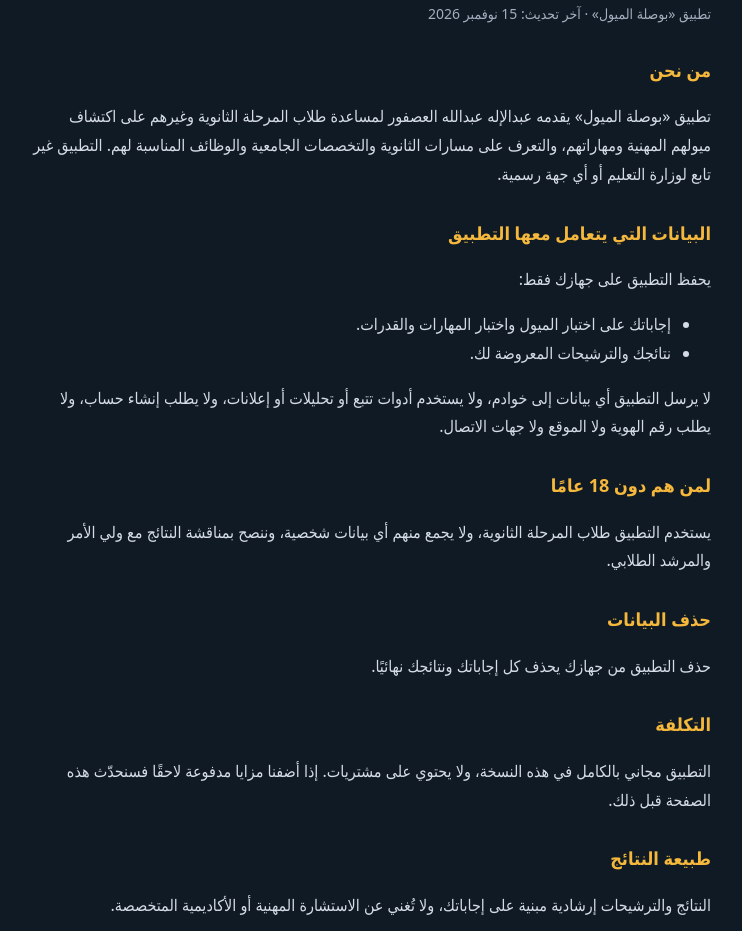
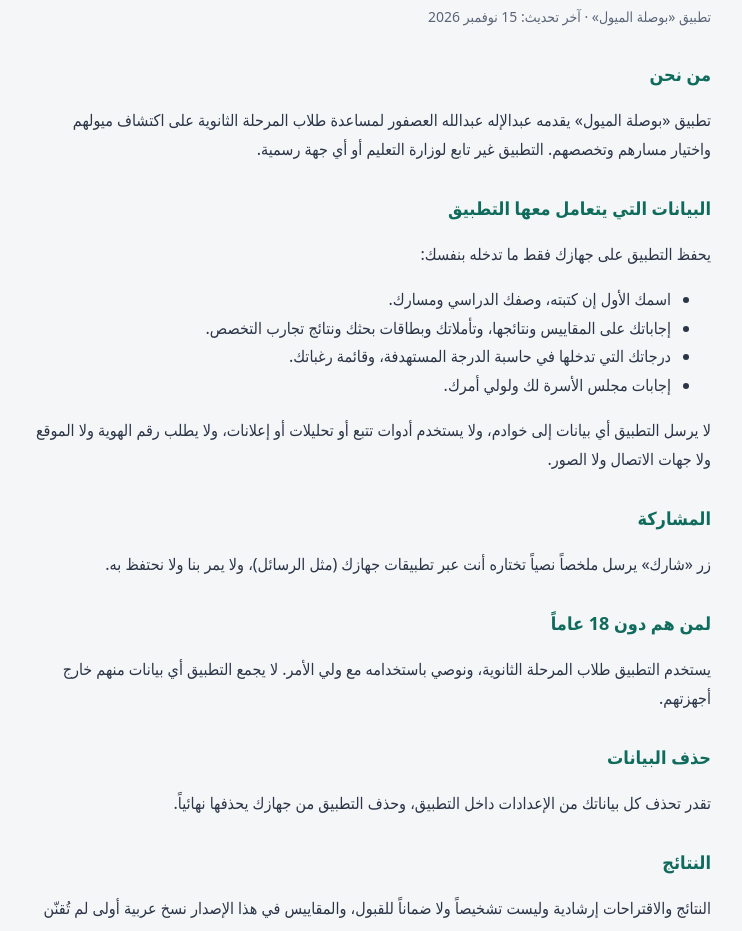
Before and after one commit to 1420abdulelah-beep/almutasadder-support, a plain HTML site: page bawsala/privacy.html in a window 1280 px wide. Shown: the part 92-1023 px from the top of the page, without its empty margins (269-1011 px from the left). Drawn offline with Linux system fonts and the light colour scheme.

Commit message:
تحديث صفحتي الدعم والخصوصية لبوصلة الميول لتطابق الإصدار 1.0
Co-Authored-By: Claude Opus 5.5 <noreply@anthropic.com>
Claude-Session: https://claude.ai/code/session_01N6x13R5z3v5q8BoUCEL7p6

```diff
--- a/bawsala/privacy.html
+++ b/bawsala/privacy.html
@@ -5,13 +5,14 @@
 <meta name="viewport" content="width=device-width, initial-scale=1">
 <title>سياسة الخصوصية · بوصلة الميول</title>
 <style>
-  body { margin: 0; background: #0F1A24; color: #F2F4FA; font-family: system-ui, -apple-system, "Segoe UI", Tahoma, sans-serif; line-height: 1.8; }
+  body { margin: 0; background: #F5F6F8; color: #172033; font-family: system-ui, -apple-system, "Segoe UI", Tahoma, sans-serif; line-height: 1.8; }
   main { max-width: 680px; margin: 0 auto; padding: 32px 20px 64px; }
-  h1 { font-size: 26px; margin: 0 0 4px; }
-  h2 { font-size: 18px; margin: 28px 0 6px; color: #F5B83C; }
-  p, li { color: #D5DCE6; }
-  a { color: #F5B83C; }
-  .muted { color: #A3AEBF; font-size: 14px; }
+  h1 { font-size: 28px; margin: 0; color: #0F6B5C; }
+  h2 { font-size: 18px; margin: 28px 0 6px; color: #0F6B5C; }
+  p, li { color: #2B3547; }
+  a { color: #0F6B5C; }
+  .muted { color: #5B6577; font-size: 14px; }
+  img.icon { width: 72px; height: 72px; border-radius: 16px; }
 </style>
 </head>
 <body>
@@ -20,27 +21,29 @@
   <p class="muted">تطبيق «بوصلة الميول» · آخر تحديث: 15 نوفمبر 2026</p>
 
   <h2>من نحن</h2>
-  <p>تطبيق «بوصلة الميول» يقدمه عبدالإله عبدالله العصفور لمساعدة طلاب المرحلة الثانوية وغيرهم على اكتشاف ميولهم المهنية ومهاراتهم، والتعرف على مسارات الثانوية والتخصصات الجامعية والوظائف المناسبة لهم. التطبيق غير تابع لوزارة التعليم أو أي جهة رسمية.</p>
+  <p>تطبيق «بوصلة الميول» يقدمه عبدالإله عبدالله العصفور لمساعدة طلاب المرحلة الثانوية على اكتشاف ميولهم واختيار مسارهم وتخصصهم. التطبيق غير تابع لوزارة التعليم أو أي جهة رسمية.</p>
 
   <h2>البيانات التي يتعامل معها التطبيق</h2>
-  <p>يحفظ التطبيق على جهازك فقط:</p>
+  <p>يحفظ التطبيق على جهازك فقط ما تدخله بنفسك:</p>
   <ul>
-    <li>إجاباتك على اختبار الميول واختبار المهارات والقدرات.</li>
-    <li>نتائجك والترشيحات المعروضة لك.</li>
+    <li>اسمك الأول إن كتبته، وصفك الدراسي ومسارك.</li>
+    <li>إجاباتك على المقاييس ونتائجها، وتأملاتك وبطاقات بحثك ونتائج تجارب التخصص.</li>
+    <li>درجاتك التي تدخلها في حاسبة الدرجة المستهدفة، وقائمة رغباتك.</li>
+    <li>إجابات مجلس الأسرة لك ولولي أمرك.</li>
   </ul>
-  <p>لا يرسل التطبيق أي بيانات إلى خوادم، ولا يستخدم أدوات تتبع أو تحليلات أو إعلانات، ولا يطلب إنشاء حساب، ولا يطلب رقم الهوية ولا الموقع ولا جهات الاتصال.</p>
+  <p>لا يرسل التطبيق أي بيانات إلى خوادم، ولا يستخدم أدوات تتبع أو تحليلات أو إعلانات، ولا يطلب رقم الهوية ولا الموقع ولا جهات الاتصال ولا الصور.</p>
 
-  <h2>لمن هم دون 18 عامًا</h2>
-  <p>يستخدم التطبيق طلاب المرحلة الثانوية، ولا يجمع منهم أي بيانات شخصية، وننصح بمناقشة النتائج مع ولي الأمر والمرشد الطلابي.</p>
+  <h2>المشاركة</h2>
+  <p>زر «شارك» يرسل ملخصاً نصياً تختاره أنت عبر تطبيقات جهازك (مثل الرسائل)، ولا يمر بنا ولا نحتفظ به.</p>
+
+  <h2>لمن هم دون 18 عاماً</h2>
+  <p>يستخدم التطبيق طلاب المرحلة الثانوية، ونوصي باستخدامه مع ولي الأمر. لا يجمع التطبيق أي بيانات منهم خارج أجهزتهم.</p>
 
   <h2>حذف البيانات</h2>
-  <p>حذف التطبيق من جهازك يحذف كل إجاباتك ونتائجك نهائيًا.</p>
+  <p>تقدر تحذف كل بياناتك من الإعدادات داخل التطبيق، وحذف التطبيق من جهازك يحذفها نهائياً.</p>
 
-  <h2>التكلفة</h2>
-  <p>التطبيق مجاني بالكامل في هذه النسخة، ولا يحتوي على مشتريات. إذا أضفنا مزايا مدفوعة لاحقًا فسنحدّث هذه الصفحة قبل ذلك.</p>
-
-  <h2>طبيعة النتائج</h2>
-  <p>النتائج والترشيحات إرشادية مبنية على إجاباتك، ولا تُغني عن الاستشارة المهنية أو الأكاديمية المتخصصة.</p>
+  <h2>النتائج</h2>
+  <p>النتائج والاقتراحات إرشادية وليست تشخيصاً ولا ضماناً للقبول، والمقاييس في هذا الإصدار نسخ عربية أولى لم تُقنّن بعد.</p>
 
   <h2>التواصل</h2>
   <p>لأي سؤال عن الخصوصية: <a href="mailto:1420abdulelah@gmail.com">1420abdulelah@gmail.com</a></p>
```
Also changed, not shown: bawsala/index.html (+16 -13 lines), bawsala/icon.png (added).
